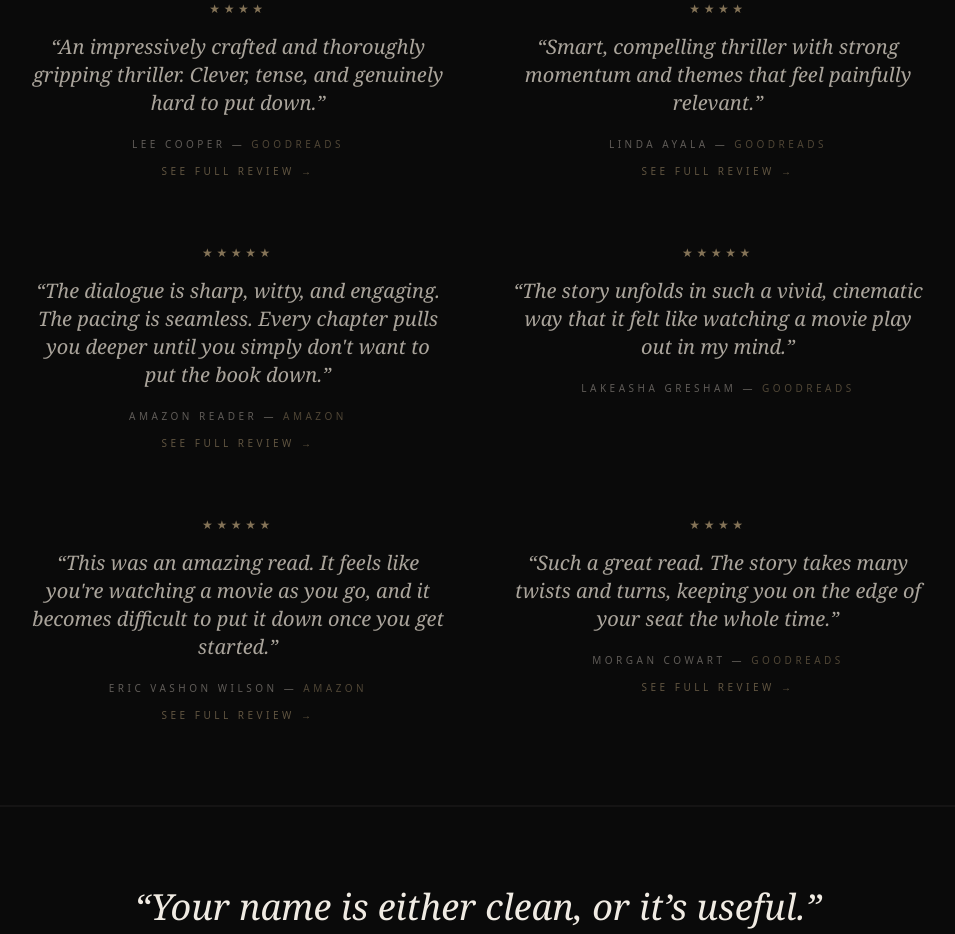
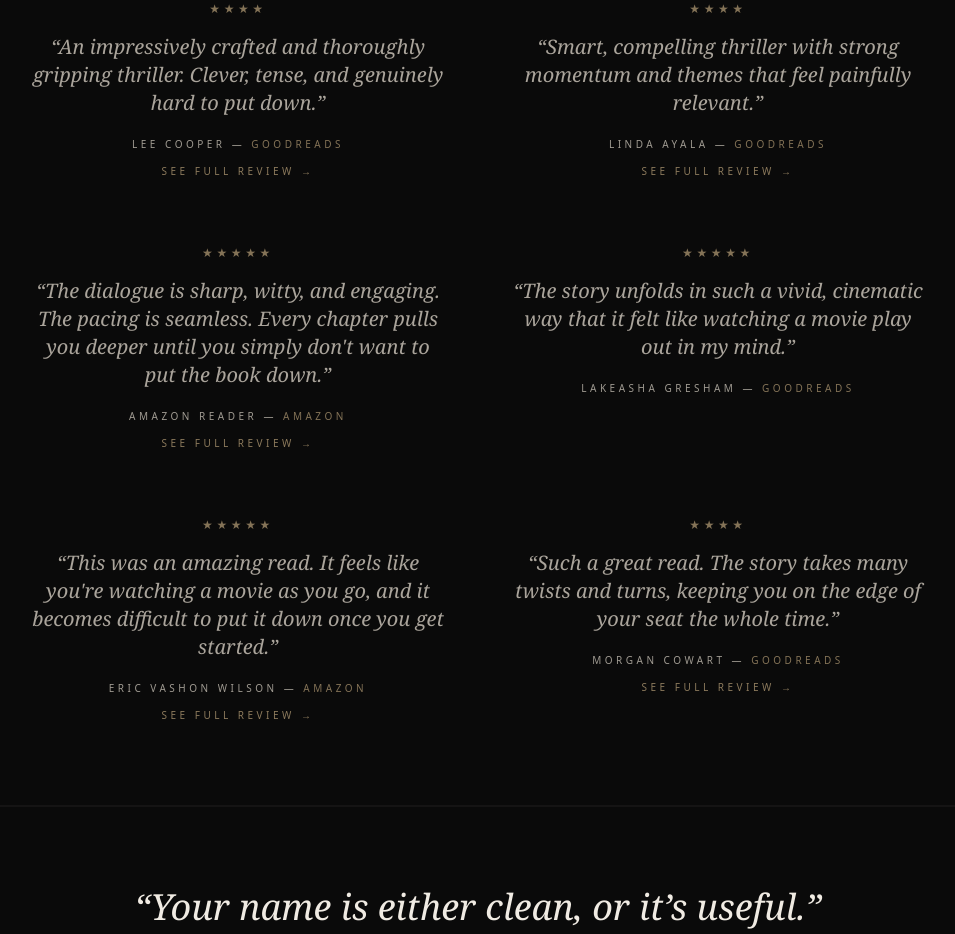
Before and after one commit to lerenyae/Civic-Noir-site, a Next.js app: page / in a window 1280 px wide. Shown: the part 960-1894 px from the top of the page, without its empty margins (162-1117 px from the left). Built offline with nearby package versions, Linux system fonts and the light colour scheme.

Commit message:
Update Reviews.tsx

```diff
--- a/components/Reviews.tsx
+++ b/components/Reviews.tsx
@@ -13,15 +13,15 @@ export default function Reviews() {
             <blockquote className="font-serif text-lg md:text-xl text-bone-300/75 font-light italic leading-relaxed mb-5">
               &ldquo;{r.quote}&rdquo;
             </blockquote>
-            <figcaption className="text-[10px] font-sans font-light tracking-ultra uppercase text-bone-300/40">
-              {r.author} &mdash; <span className="text-gold/40">{r.source}</span>
+            <figcaption className="text-[10px] font-sans font-light tracking-ultra uppercase text-bone-300/70">
+              {r.author} &mdash; <span className="text-gold/70">{r.source}</span>
             </figcaption>
             {r.url && (
             <a
               href={r.url}
               target="_blank"
               rel="noopener noreferrer"
-              className="inline-block mt-3 text-[10px] font-sans font-light tracking-ultra uppercase text-gold/50 hover:text-gold/90 transition-colors duration-300"
+              className="inline-block mt-3 text-[10px] font-sans font-light tracking-ultra uppercase text-gold/75 hover:text-gold/90 transition-colors duration-300"
             >
               See full review &rarr;
             </a>
```
